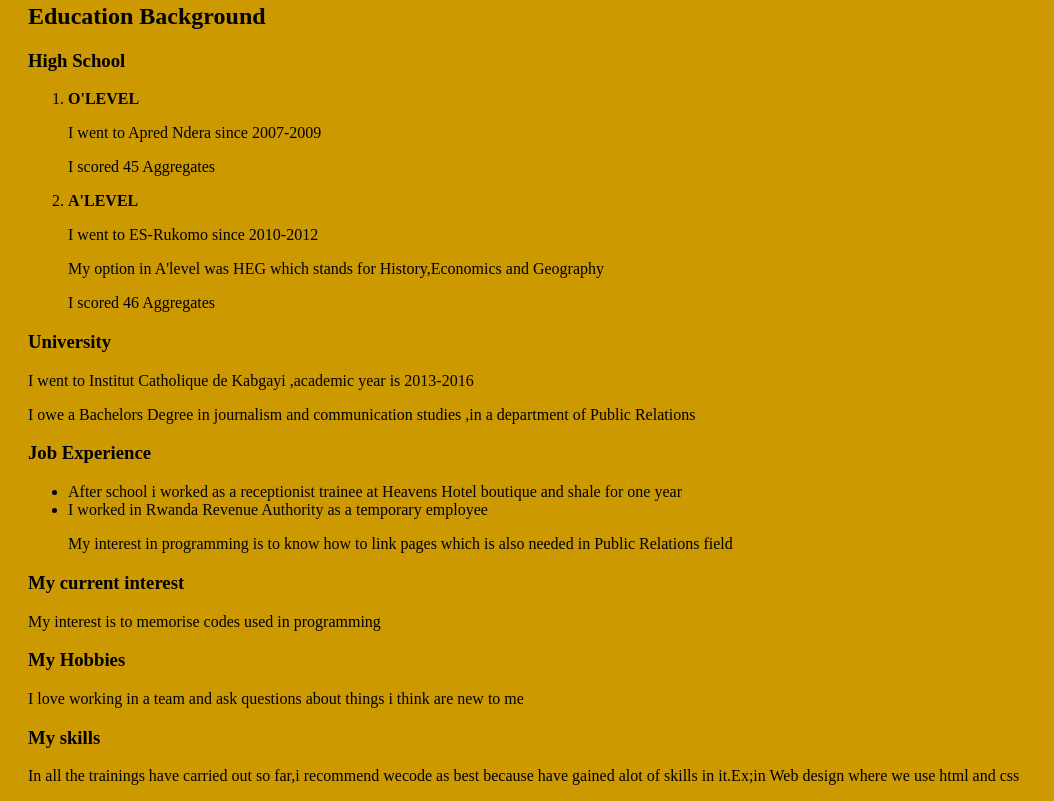
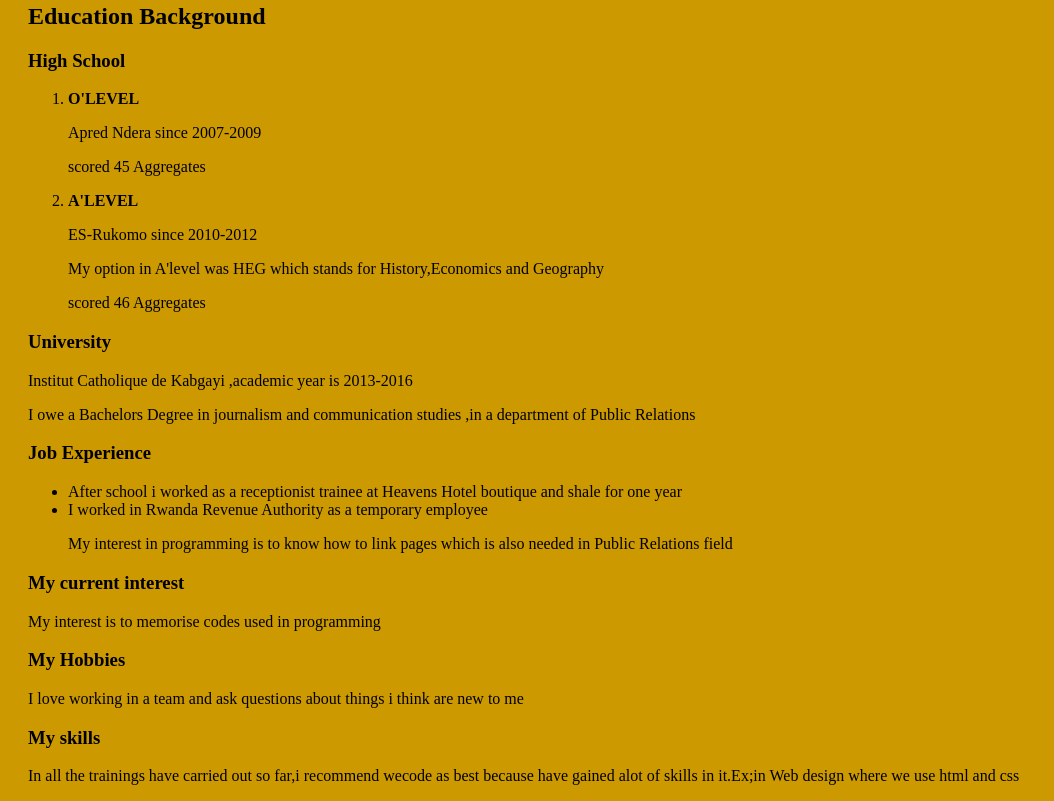
Before and after one commit to Gumbouwe/my-portfolio, a plain HTML site: page index.html in a window 1280 px wide. Shown: the part 1136-1937 px from the top of the page, without its empty margins (0-1054 px from the left). Drawn offline with Linux system fonts and the light colour scheme.

Commit message:
This is the update for my index.html

```diff
--- a/index.html
+++ b/index.html
@@ -30,15 +30,15 @@
         <ol>
 
                 <li><strong>O'LEVEL</strong></li>
-                <p>I went to Apred Ndera since 2007-2009</p>
-                <p>I scored 45 Aggregates</p>
+                <p> Apred Ndera since 2007-2009</p>
+                <p>scored 45 Aggregates</p>
                 <li><strong>A'LEVEL</strong></li>
-                <p>I went to ES-Rukomo since 2010-2012</p>
+                <p> ES-Rukomo since 2010-2012</p>
                 <p>My option in A'level was HEG which stands for History,Economics and Geography</p>
-                <p>I scored 46 Aggregates</p>
+                <p>scored 46 Aggregates</p>
         </ol>
         <h3>University</h3>
-        <p>I went to Institut Catholique de Kabgayi ,academic year is 2013-2016</p>
+        <p> Institut Catholique de Kabgayi ,academic year is 2013-2016</p>
         <p>I owe a Bachelors Degree in journalism and communication studies ,in a department of Public Relations</p>
         <h3>Job Experience</h3>
         <ul>
```
